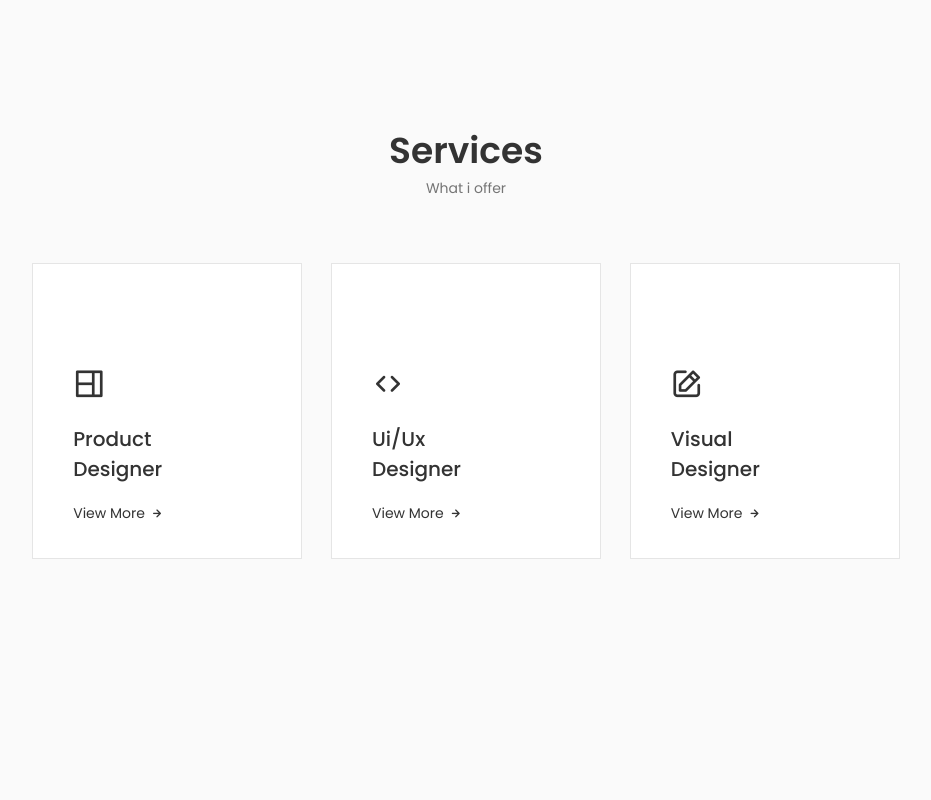
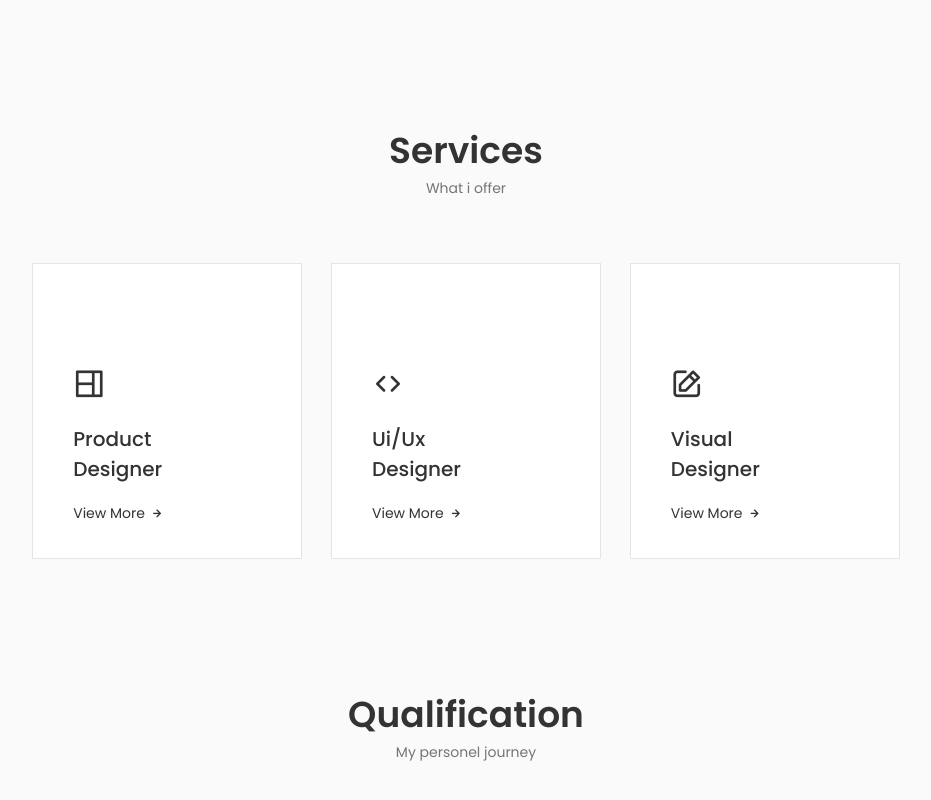
Before and after one commit to FanZejie/ZJay-personal-portfolio, a React (Create React App) app: page / in a window 1280 px wide. Shown: the part 1978-2778 px from the top of the page, without its empty margins (174-1105 px from the left). Before the commit the page ends 2569 px from the top, so only its background shows below. Built offline with nearby package versions, Linux system fonts and the light colour scheme.

Commit message:
qualification temp commit

```diff
--- a/src/App.js
+++ b/src/App.js
@@ -5,6 +5,7 @@ import Home from './components/home/Home';
 import About from './components/about/About';
 import Skills from './components/skills/Skills';
 import Services from './components/services/Services';
+import Qualification from './components/qualification/Qualification';
 
 
 const App = () => {
@@ -17,8 +18,8 @@ const App = () => {
       <About/>
       <Skills />
       <Services />
-      {/* <Qualification />
-      <Work />
+      <Qualification />
+      {/* <Work />
       <Testimonials />
       <Contact /> */}
     </main>
--- a/src/components/qualification/Qualification.jsx
+++ b/src/components/qualification/Qualification.jsx
@@ -23,8 +23,8 @@ const Qualification = () => {
             }
             onClick={() => toggleTab(1)}
           >
-            <i className="uil uil-graduation-cap qualification__icon"></i>
-            Education
+            <i className="uil uil-briefcase-alt qualification__icon"></i>
+            Experience
           </div>
 
           <div
@@ -35,8 +35,8 @@ const Qualification = () => {
             }
             onClick={() => toggleTab(2)}
           >
-            <i className="uil uil-briefcase-alt qualification__icon"></i>
-            Experience
+            <i className="uil uil-graduation-cap qualification__icon"></i>
+            Education
           </div>
         </div>
 
@@ -50,12 +50,12 @@ const Qualification = () => {
           >
             <div className="qualification__data">
               <div>
-                <h3 className="qualification__title">Web Design</h3>
+                <h3 className="qualification__title">Intern Java Developer</h3>
                 <span className="qualification__subtitle">
-                  Spain - Institute
+                  Bejing - China Sports Lottery Technology Group
                 </span>
                 <div className="qualification__calender">
-                  <i className="uil uil-calendar-alt"></i> 2021 - Present
+                  <i className="uil uil-calendar-alt"></i> 2020 OCT  - 2021 FEB
                 </div>
               </div>
 
@@ -74,34 +74,34 @@ const Qualification = () => {
               </div>
 
               <div>
-                <h3 className="qualification__title">Art Director</h3>
+                <h3 className="qualification__title">Java Developer</h3>
                 <span className="qualification__subtitle">
-                  Spain - Institute
+                Bejing - China Sports Lottery Technology Group
                 </span>
                 <div className="qualification__calender">
-                  <i className="uil uil-calendar-alt"></i> 2020 - 2021
+                  <i className="uil uil-calendar-alt"></i> 2021 JUL  - 2021 OCT
                 </div>
               </div>
             </div>
 
             <div className="qualification__data">
               <div>
-                <h3 className="qualification__title">Web Development</h3>
+                <h3 className="qualification__title">Fontend Developer</h3>
                 <span className="qualification__subtitle">
-                  Spain - Institute
+                Bejing - China Sports Lottery Technology Group
                 </span>
                 <div className="qualification__calender">
-                  <i className="uil uil-calendar-alt"></i> 2018 - 2020
+                  <i className="uil uil-calendar-alt"></i> 2021 OTC - NOW
                 </div>
               </div>
 
               <div>
                 <span className="qualification__rounder"></span>
-                <span className="qualification__line"></span>
+                {/* <span className="qualification__line"></span> */}
               </div>
             </div>
 
-            <div className="qualification__data">
+            {/* <div className="qualification__data">
               <div></div>
 
               <div>
@@ -117,7 +117,7 @@ const Qualification = () => {
                   <i className="uil uil-calendar-alt"></i> 2017 - 2018
                 </div>
               </div>
-            </div>
+            </div> */}
           </div>
 
           <div
@@ -129,12 +129,12 @@ const Qualification = () => {
           >
             <div className="qualification__data">
               <div>
-                <h3 className="qualification__title">Product Designer</h3>
+                <h3 className="qualification__title">Hainan University</h3>
                 <span className="qualification__subtitle">
-                  Microsoft - Spain
+                Bachelor's Degree in <br></br>[computer science]
                 </span>
                 <div className="qualification__calender">
-                  <i className="uil uil-calendar-alt"></i> 2021 - Present
+                  <i className="uil uil-calendar-alt"></i> 2017 - 2021
                 </div>
               </div>
 
@@ -153,7 +153,7 @@ const Qualification = () => {
               </div>
 
               <div>
-                <h3 className="qualification__title">UX Designer</h3>
+                <h3 className="qualification__title">AWS Certified Developer - Associate</h3>
                 <span className="qualification__subtitle">
                   Apple Inc - Spain
                 </span>
--- a/src/components/qualification/qualification.css
+++ b/src/components/qualification/qualification.css
@@ -31,7 +31,7 @@
 
 .qualification__sections {
     display: grid;
-    grid-template-columns: 0.5fr;
+    grid-template-columns: 0.8fr;
     justify-content: center;
 }
 
```
